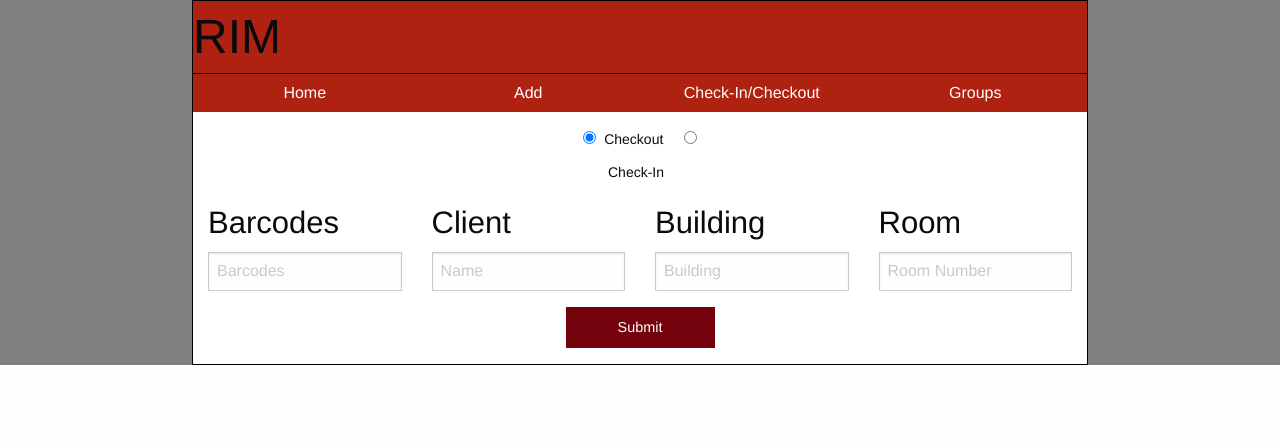
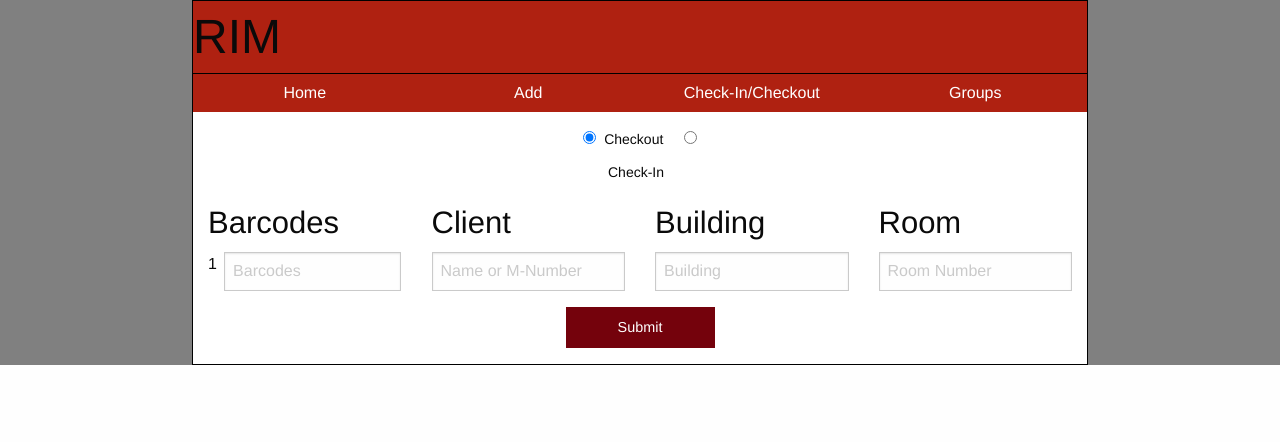
Before and after one commit to mostateresnet/rimproject, a Django app: page /checkout/ in a window 1280 px wide. Shown: the top 442 px of the page. Run offline with Django 3.2, Linux system fonts and the light colour scheme.

Commit message:
add row counter and regex for mnumber and disable building and room if mnumber is added

```diff
--- a/rim/static/rim/css/checkout.css
+++ b/rim/static/rim/css/checkout.css
@@ -1,3 +1,15 @@
 .focused {
 	background-color: #e6e6e6;
 }
+
+.barcode {
+    counter-reset: row_num;
+}
+
+.barcode .counter {
+    counter-increment: row_num;
+}
+
+.barcode .counter:before {
+    content: counter(row_num);
+}
--- a/rim/templates/rim/checkout.html
+++ b/rim/templates/rim/checkout.html
@@ -22,19 +22,31 @@
     <div class="grid-x grid-padding-x">
         <div class="large-3 cell copyable barcode">
             <h3>Barcodes</h3>
-            <input type="text" placeholder="{% trans 'Barcodes' %}"/>
+            <div class="grid-x input_container">
+                <div class="small-1 cell counter">
+                </div>
+                <div class="small-11 cell">
+                    <input type="text" placeholder="{% trans 'Barcodes' %}"/>
+                </div>
+            </div>
         </div>
         <div class="large-3 cell copyable client">
             <h3>Client</h3>
-            <input type="text" placeholder="{% trans 'Name' %}"/>
+            <div class="input_container">
+                <input type="text" placeholder="{% trans 'Name or M-Number' %}"/>
+            </div>
         </div>
-        <div class="large-3 cell copyable">
+        <div class="large-3 cell copyable location">
             <h3>Building</h3>
-            <input type="text" placeholder="{% trans 'Building' %}"/>
+            <div class="input_container">
+                <input type="text" placeholder="{% trans 'Building' %}"/>
+            </div>
         </div>
-        <div class="large-3 cell copyable">
+        <div class="large-3 cell copyable location">
             <h3>Room</h3>
-            <input type="text" placeholder="{% trans 'Room Number' %}"/>
+            <div class="input_container">
+                <input type="text" placeholder="{% trans 'Room Number' %}"/>
+            </div>
         </div>
     </div>
     <div class="grid-x align-center">
```
Also changed, not shown: rim/static/rim/js/checkout.js (+23 -4 lines).
